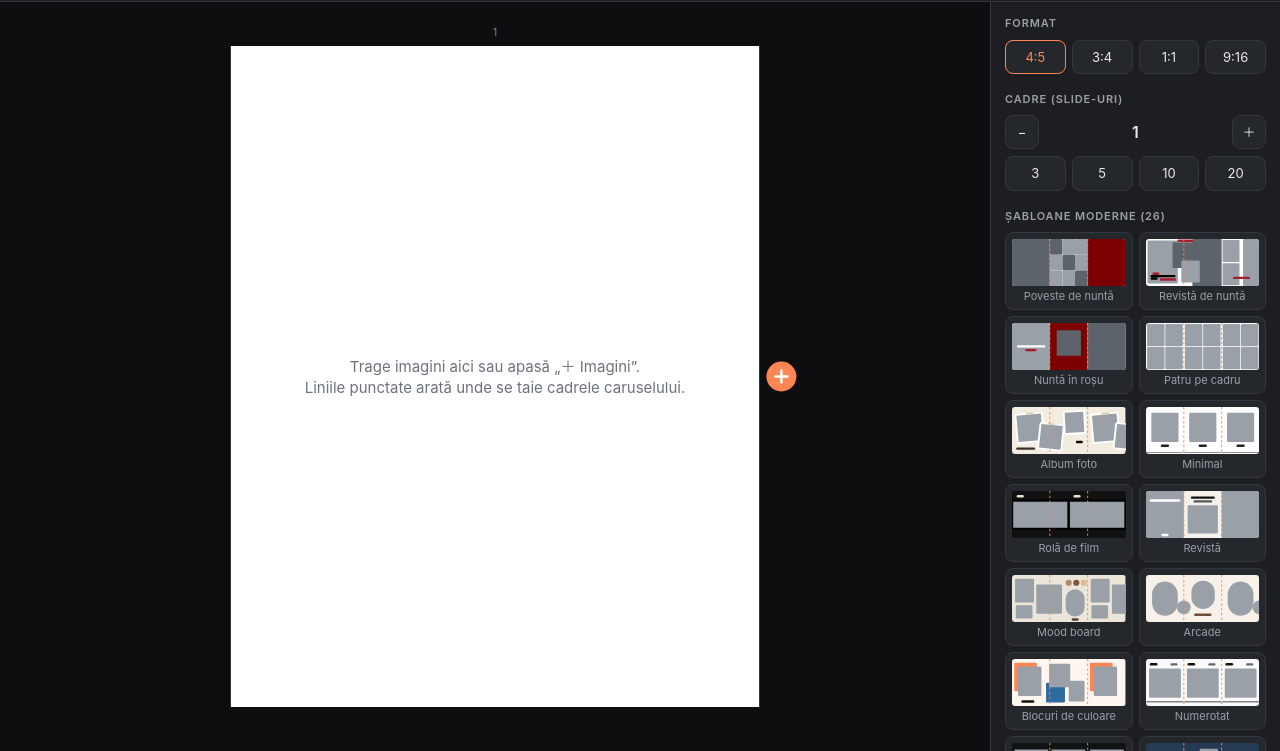
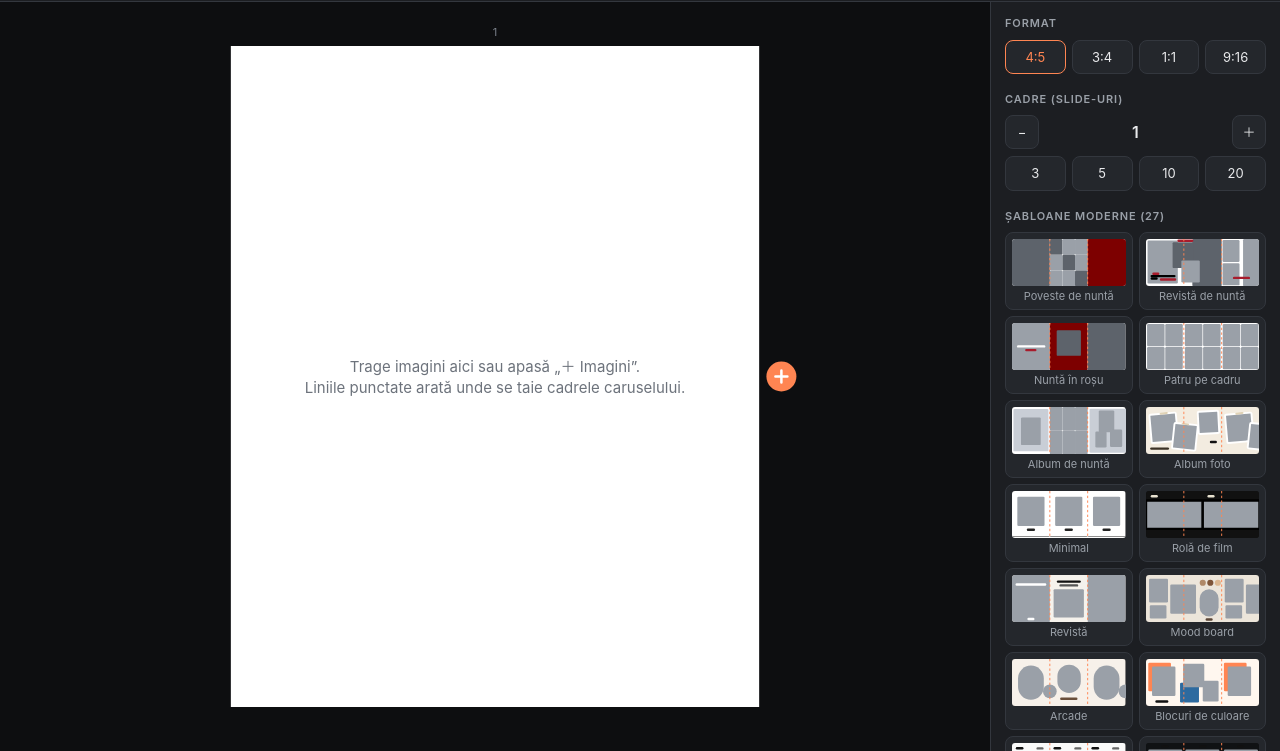
Before and after one commit to winkliii/carusel-app, a plain HTML site: page index.html in a window 1280 px wide. Shown: the part 49-800 px from the top of the page. Drawn offline with Linux system fonts and the light colour scheme.

Commit message:
Version 34

```diff
--- a/index.html
+++ b/index.html
@@ -218,7 +218,7 @@ const ALL_FONTS = ['Arial','Helvetica Neue','Segoe UI','Avenir Next','Calibri','
 const IS_MAC = /Mac|iPhone|iPad/.test(navigator.platform || navigator.userAgent);
 const NATIVE = !!(window.Capacitor && Capacitor.isNativePlatform && Capacitor.isNativePlatform());   // inside the iPhone/Android app
 const COARSE = matchMedia('(pointer:coarse)').matches;
-const APP_VERSION = 33;                                        // bumped by publish.sh
+const APP_VERSION = 34;                                        // bumped by publish.sh
 const UPDATE_URL = 'https://winkliii.github.io/carusel-app/';     // where the phone apps look for a newer version
 const DESKTOP = !!window.caruselDesktop;                         // inside the Mac/Windows app (desktop/preload.js)
 const WEB = !NATIVE && !/Electron/.test(navigator.userAgent);   // plain browser: offer the installable apps
@@ -1271,6 +1271,14 @@ const DESIGNS = [
   {n:'Patru pe cadru', bg:['#ffffff'], p:1, it:[
     {i:1, x:.028, y:.0225, w:.462, h:.4665}, {i:1, x:.51, y:.0225, w:.462, h:.4665},
     {i:1, x:.028, y:.511, w:.462, h:.4665}, {i:1, x:.51, y:.511, w:.462, h:.4665}]},
+  // five-frame album: a framed print on a blurred photo, a 3 x 2 grid, overlapping prints on a blurred photo that runs across two frames, a full page
+  {n:'Album de nuntă', bg:['#ffffff'], p:5, it:[
+    {i:1, x:.037, y:.041, w:.925, h:.897, fx:{blur:70}}, {i:1, x:.239, y:.219, w:.521, h:.586, b:27, bc:'#ffffff'},
+    {i:1, x:1.0, y:0.0, w:0.3333, h:.5}, {i:1, x:1.3333, y:0.0, w:0.3333, h:.5}, {i:1, x:1.6667, y:0.0, w:0.3333, h:.5}, {i:1, x:1.0, y:0.5, w:0.3333, h:.5}, {i:1, x:1.3333, y:0.5, w:0.3333, h:.5}, {i:1, x:1.6667, y:0.5, w:0.3333, h:.5},
+    {i:1, x:2.051, y:.035, w:1.897, h:.93, fx:{blur:70}},
+    {i:1, x:2.204, y:.519, w:.296, h:.336}, {i:1, x:2.295, y:.0725, w:.41, h:.4615}, {i:1, x:2.592, y:.4785, w:.321, h:.3665},
+    {i:1, x:3.067, y:.115, w:.41, h:.461}, {i:1, x:3.272, y:.516, w:.291, h:.306, fx:{sat:-100, ct:12}}, {i:1, x:3.545, y:.5475, w:.312, h:.35},
+    {i:1, x:4, y:0, w:1, h:1}]},
 ];
 function tplFx(e, fx){                     // a filter the template asks for (blur, black and white); removed again when the photo moves to a plain cell
   if (fx){ e.fx = Object.assign({}, fx); e.dfx = 1; } else if (e.dfx){ delete e.fx; delete e.dfx; }
--- a/version.json
+++ b/version.json
@@ -1 +1 @@
-{"v": 33}
+{"v": 34}
```
